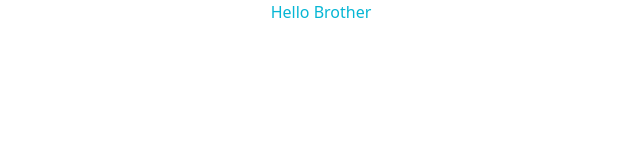
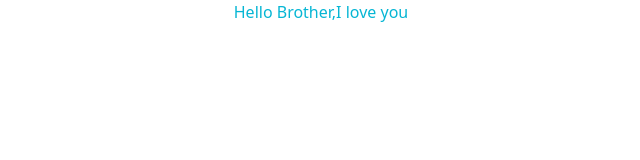
Before and after one commit to omarsafayet05/Real-state-app, a React (Vite) app: page / in a window 1280 px wide. Shown: the top 160 px of the page, without its empty margins (319-959 px from the left). Built offline with nearby package versions, Linux system fonts and the light colour scheme.

Commit message:
second commit

```diff
--- a/src/App.jsx
+++ b/src/App.jsx
@@ -13,7 +13,9 @@ function App() {
   console.log(z);
   return (
     <>
-      <h2 className="text-cyan-500 flex justify-center">Hello Brother</h2>
+      <h2 className="text-cyan-500 flex justify-center">
+        Hello Brother,I love you
+      </h2>
     </>
   );
 }
```
